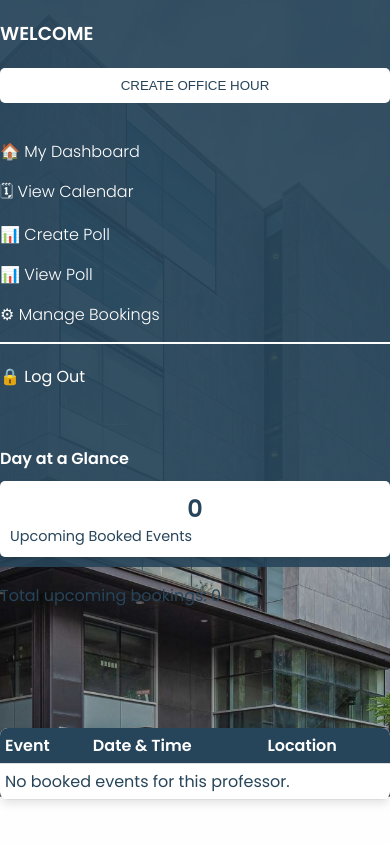
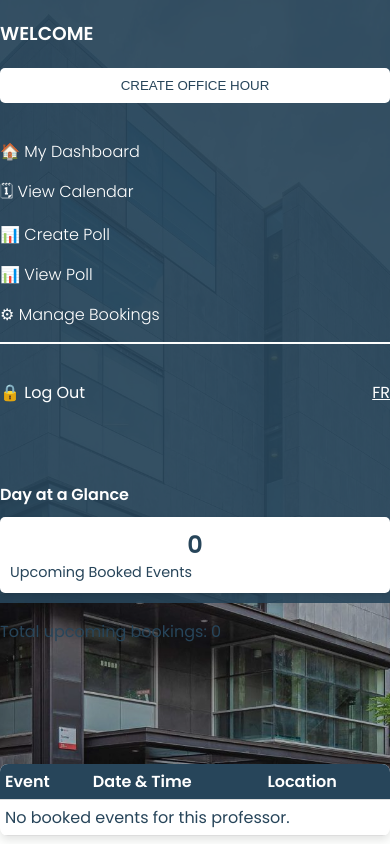
Before and after one commit to montmorency3/SOCS-WEBSITE, a PHP site: page /ProfessorDashboard.php in a window 390 px wide. Run offline with PHP 8.4, Linux system fonts and the light colour scheme; the visitor is signed in with stand-in values (Sample User, id 1); data comes from the database, SQL or seed files in the repository.

Commit message:
responsiveness for prof dashboard

```diff
--- a/private/ProfessorDashboard.php
+++ b/private/ProfessorDashboard.php
@@ -20,7 +20,7 @@ if(ob_get_contents()) {
   <meta charset="UTF-8">
   <meta name="viewport" content="width=device-width, initial-scale=1.0">
   <title>Professor Dashboard</title>
-  <link rel="stylesheet" href="styles.css"> <!-- Link to external styles -->
+  <link rel="stylesheet" href="assets/css/private.css">
   <style>
     /* Import Poppins Font */
     @import url('https://fonts.googleapis.com/css2?family=Poppins:wght@300;400;600&display=swap');
@@ -234,32 +234,37 @@ if(ob_get_contents()) {
     <button onclick="location.href='../phpfiles/editbookings.php'">CREATE OFFICE HOUR</button>
     <ul>
       <li>
-        <a href="ProfessorDashboard.php" style="text-decoration: none; color: inherit;">
+        <a href="ProfessorDashboard.php" class="link-dashboard" style="text-decoration: none; color: inherit;">
           🏠 My Dashboard
         </a>
       </li>
       <li>
-        <a href="ProfessorCalendar.php" style="text-decoration: none; color: inherit;">
+        <a href="ProfessorCalendar.php" class="link-calendar" style="text-decoration: none; color: inherit;">
           🗓 View Calendar
         </a>
       </li>
       <li>
-        <a href="CreatePoll.html" style="text-decoration: none; color: inherit;">
+        <a href="CreatePoll.html" class="link-create-poll" style="text-decoration: none; color: inherit;">
           📊 Create Poll
         </a>
       </li>
       <li><a href="../phpfiles/viewpoll.php" class="link-view-poll" style="text-decoration: none; color: inherit;">📊 View Poll</a></li>
       <li>
-        <a href="../phpfiles/editbookings.php" style="text-decoration: none; color: inherit;">
+        <a href="../phpfiles/editbookings.php" class="link-manage" style="text-decoration: none; color: inherit;">
           ⚙ Manage Bookings
         </a>
       </li>
     </ul>
     <hr>
-    <p><a href="../public/landingpage.html" style="text-decoration: none; color: inherit;">
-        🔒 Log Out
-      </a>
+    <p>
+    <div class="lang_logout_container">
+        <a href="../public/landingpage.html" class="link-logout" style="text-decoration: none; color: inherit;">
+          🔒 Log Out
+        </a>
+        <a href="#" class="menu-language">FR</a>
+      </div>
     </p>
+
     <div class="day-summary">
       <h4>Day at a Glance</h4>
       <div class="summary-card">
@@ -289,5 +294,6 @@ if(ob_get_contents()) {
       ?>
     </tbody>
   </table>
+  <script src="assets/javascript/switchLanguageMenu.js"> </script>
 </body>
 </html>
```
Also changed, not shown: 1 other file.
